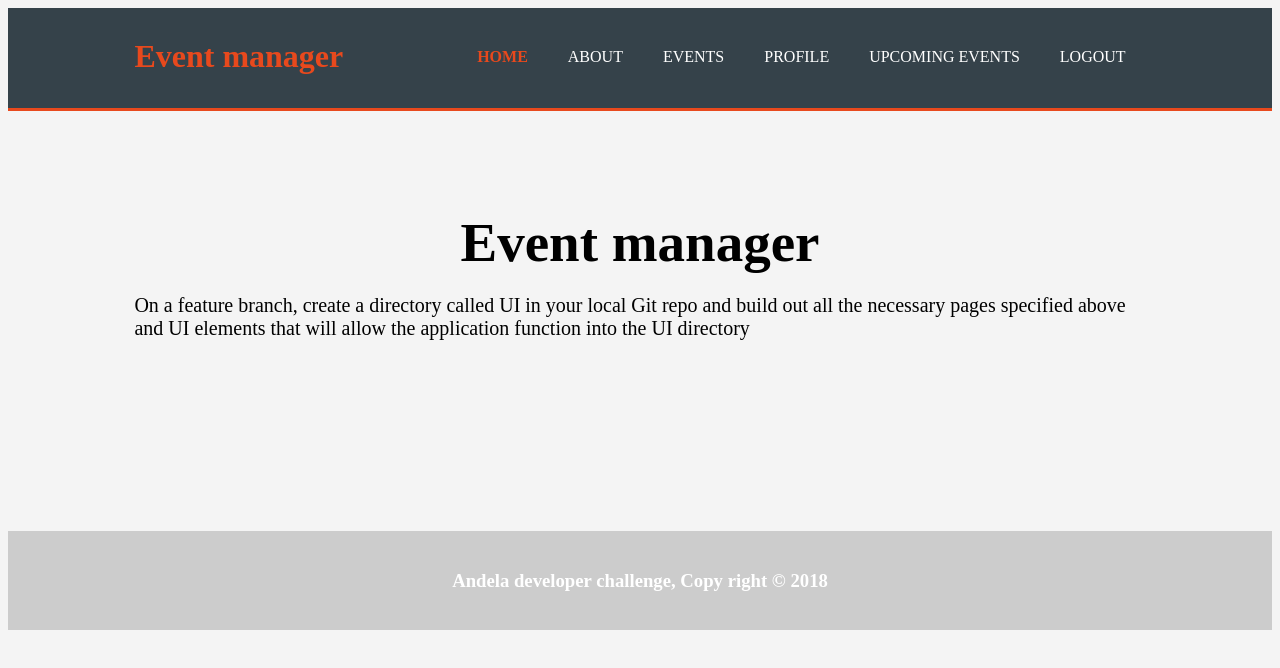
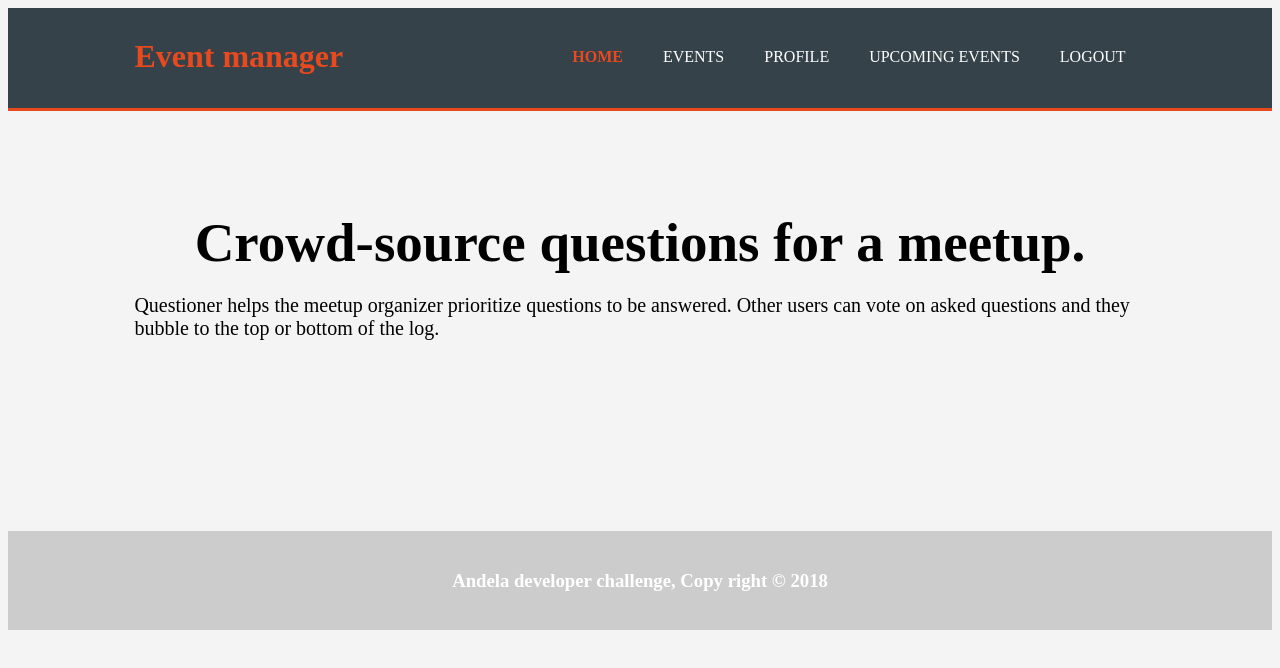
Before and after one commit to Emile-Nsengimana/Questioner, a plain HTML site: page UI/index.html in a window 1280 px wide. Drawn offline with Linux system fonts and the light colour scheme.

```diff
--- a/UI/index.html
+++ b/UI/index.html
@@ -17,7 +17,6 @@
 			<nav>
 			<ul>
 				<li><a class="active" href="#">HOME</a></li>
-				<li><a href="#">ABOUT</a></li>
 				<li><a href="myevents.html">EVENTS</a></li>
 				<li><a href="profile.html">PROFILE</a></li>
 				<li><a href="#">UPCOMING EVENTS</a></li>
@@ -28,8 +27,8 @@
 
 	<section id="showcase">
 		<div class="container">
-			<h1>Event manager</h1>
-			<p>On a feature branch, create a directory called UI in your local Git repo and build out all the necessary pages specified above and UI elements that will allow the application function into the UI directory</p>
+			<h1>Crowd-source questions for a meetup.</h1>
+			<p>Questioner helps the meetup organizer prioritize questions to be answered. Other users can vote on asked questions and they bubble to the top or bottom of the log.</p>
 		</div>
 	</section>
 
```
Also changed, not shown: UI/myevents.html (+0 -1 lines), UI/profile.html (+0 -1 lines).
